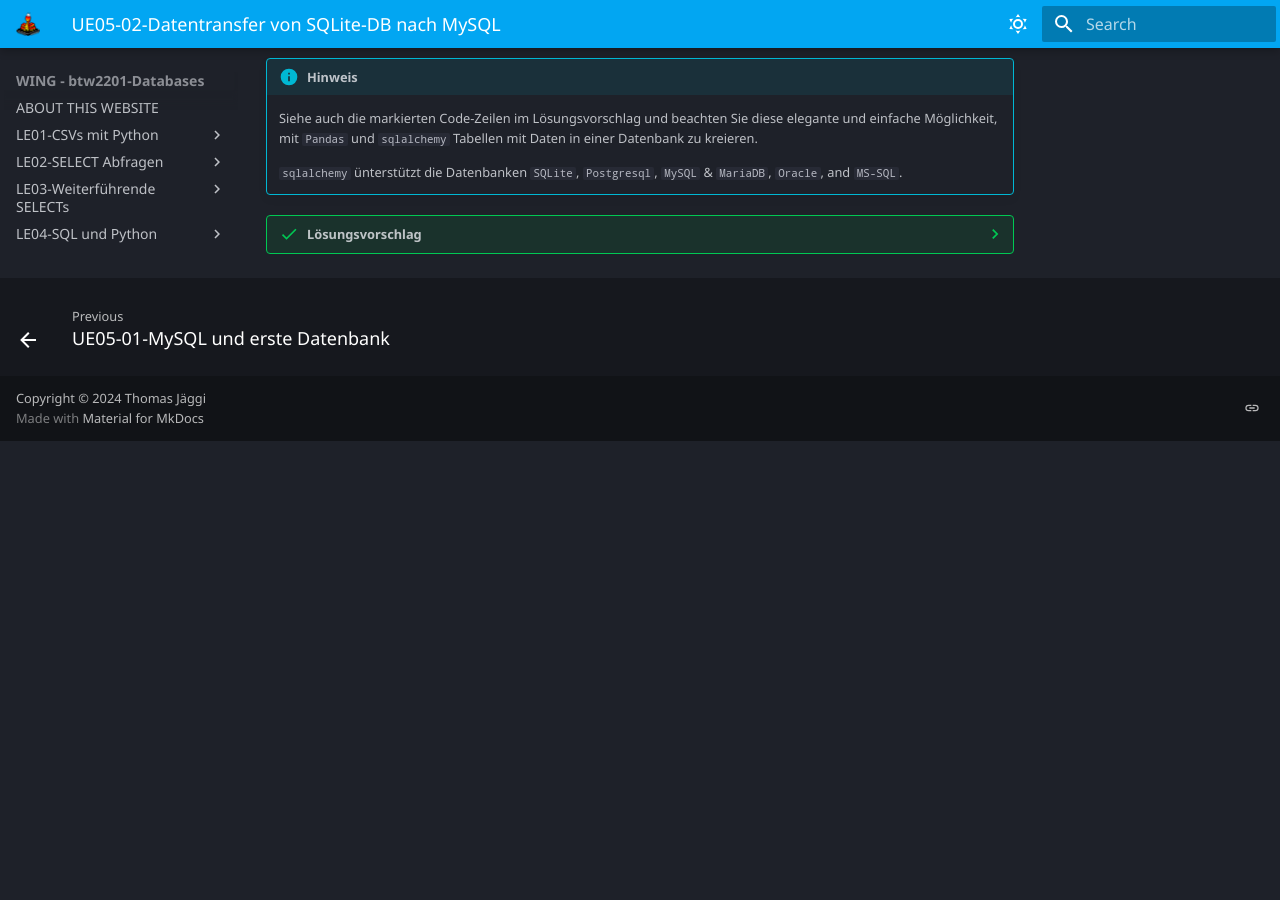
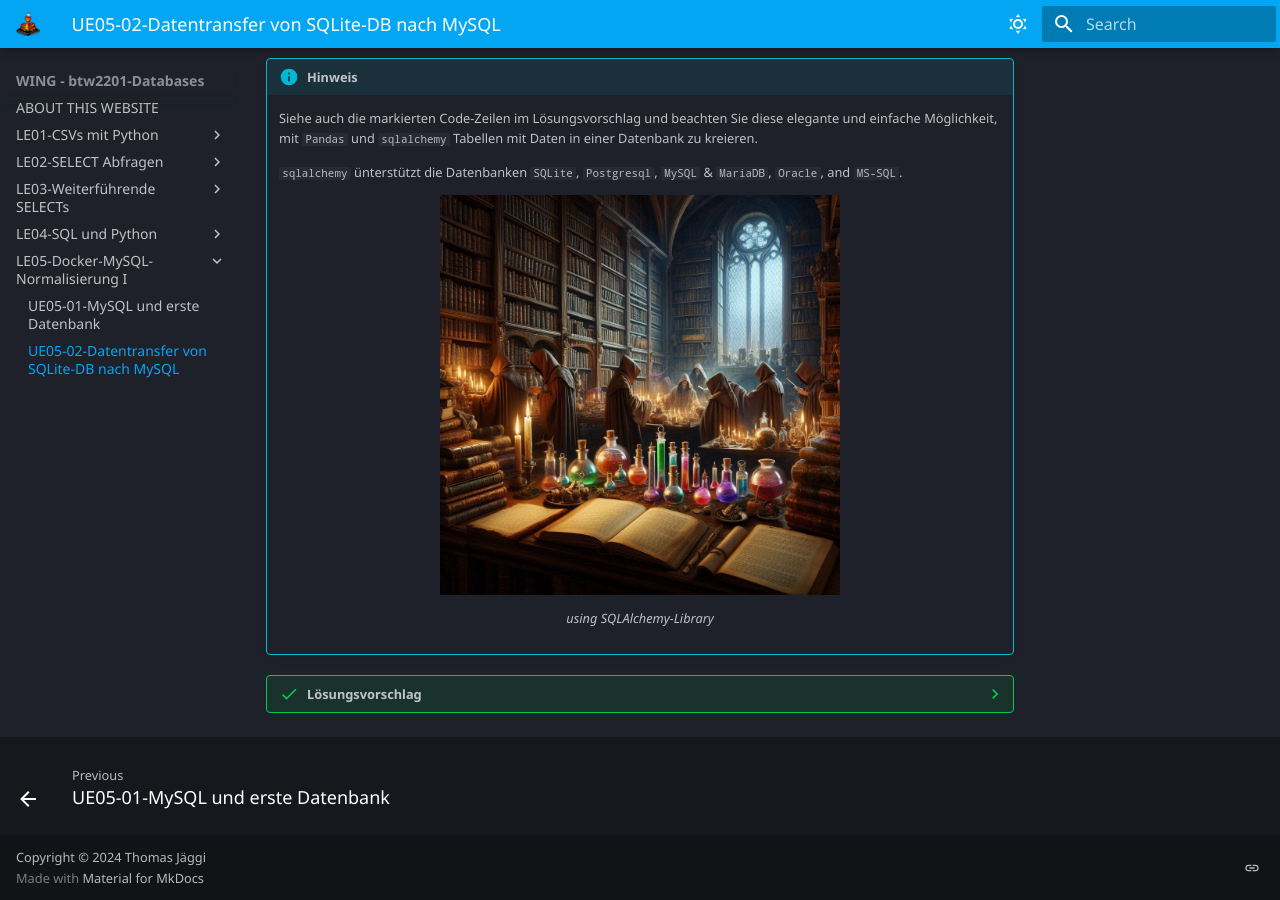
Before and after one commit to tjaeggi/btw2201_databases, an MkDocs documentation site: the page built from docs/le05/ue05-02.md, in a window 1280 px wide and 900 px high, scrolled down 512 px. Built offline with MkDocs 1.6.1 and Material for MkDocs 9.7.7, drawn with Linux system fonts in a browser that asks for light colours; emoji names are drawn with the system emoji font; some web fonts are replaced; before the commit the page ends 953 px from its top, so only the background shows below that.

Commit message:
Sun Oct 20 10:17:27 PM CEST 2024

```diff
--- a/docs/le05/ue05-02.md
+++ b/docs/le05/ue05-02.md
@@ -29,7 +29,10 @@
 
     `sqlalchemy` ünterstützt die Datenbanken `SQLite`, `Postgresql`, `MySQL` & `MariaDB`, `Oracle`, and `MS-SQL`.
 
-
+    <figure markdown="span">
+    ![Image title](../img/alchemicdatabaseenvironment.png){ width="400" }
+    <figcaption>using SQLAlchemy-Library</figcaption>
+    </figure>
 
 ??? success "Lösungsvorschlag"
 
```
Also changed, not shown: docs/img/alchemicdatabaseenvironment.png (added).
